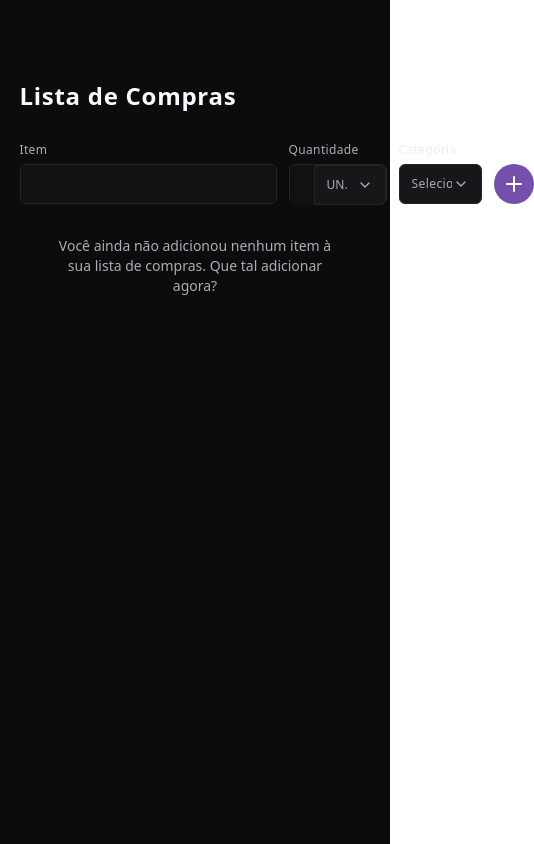
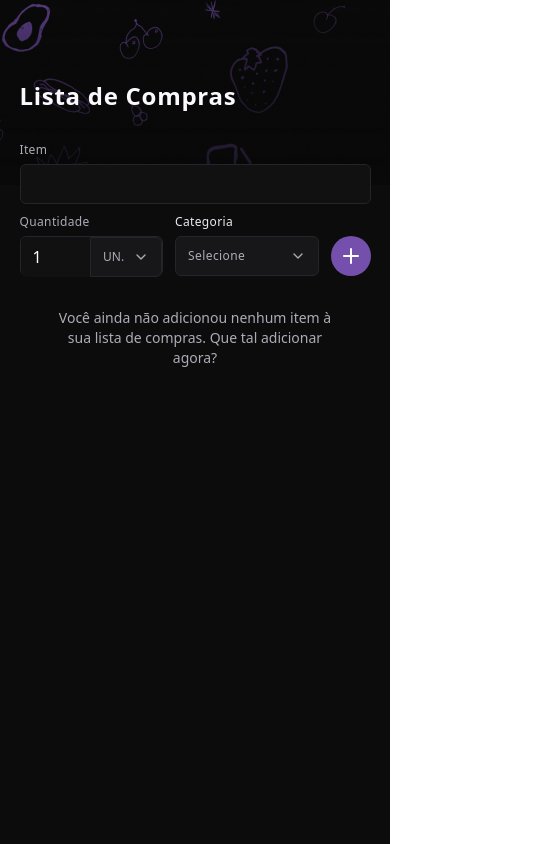
Before and after one commit to maik-emanoel/shopping-list, a React (Vite) app: page / in a window 390 px wide. Shown: the whole page, 534 px wide, since content can reach past the window. Built offline with nearby package versions, Linux system fonts and the light colour scheme.

Commit message:
improve responsivity

```diff
--- a/src/App.tsx
+++ b/src/App.tsx
@@ -4,7 +4,10 @@ import { v4 as uuidv4 } from "uuid";
 import imgCover from "./assets/img-cover.png";
 import { Form } from "./components/Form";
 import { Item } from "./components/Item";
-import { loadItemsFromLocalStorage, saveItemsToLocalStorage } from "./utils/saveItems";
+import {
+  loadItemsFromLocalStorage,
+  saveItemsToLocalStorage,
+} from "./utils/saveItems";
 
 export interface ItemsArrayProps {
   id: Key | null | undefined;
@@ -12,7 +15,7 @@ export interface ItemsArrayProps {
   quantity: number;
   typeOfQuantity: string;
   category: string;
-  checked: boolean
+  checked: boolean;
 }
 
 export function App() {
@@ -21,7 +24,9 @@ export function App() {
   const [itemTypeOfQuantity, setItemTypeOfQuantity] = useState("unidade");
   const [itemCategory, setItemCategory] = useState("");
 
-  const [items, setItems] = useState<ItemsArrayProps[]>(loadItemsFromLocalStorage());
+  const [items, setItems] = useState<ItemsArrayProps[]>(
+    loadItemsFromLocalStorage()
+  );
   const selectRef = useRef(null);
 
   function handleCreateItem() {
@@ -36,23 +41,26 @@ export function App() {
       quantity: itemQuantity,
       typeOfQuantity: itemTypeOfQuantity,
       category: itemCategory,
-      checked: false
+      checked: false,
     };
 
-    setItems([newItem ,...items]);
+    setItems([newItem, ...items]);
     setItemName("");
     setItemQuantity(1);
-    setItemTypeOfQuantity(prevState => prevState);
+    setItemTypeOfQuantity((prevState) => prevState);
     setItemCategory("");
 
     selectRef.current.clearValue();
   }
 
   useEffect(() => {
-    saveItemsToLocalStorage(items)
-  }, [items])
+    saveItemsToLocalStorage(items);
+  }, [items]);
 
-  function handleCheckChange(itemId: Key | null | undefined, newCheckedState: boolean) {
+  function handleCheckChange(
+    itemId: Key | null | undefined,
+    newCheckedState: boolean
+  ) {
     const updatedItems = items.map((item) => {
       if (item.id === itemId) {
         return {
@@ -67,12 +75,18 @@ export function App() {
   }
 
   function handleDeleteItem(itemId: Key | null | undefined) {
-    const updatedItems = items.filter(item => item.id !== itemId)
-    setItems(updatedItems)
+    const updatedItems = items.filter((item) => item.id !== itemId);
+    setItems(updatedItems);
   }
 
   return (
     <>
+      <img
+        src={imgCover}
+        alt=""
+        className="w-full h-[185px] absolute top-0 md:object-cover md:object-left-top"
+      />
+
       <main className="z-10 relative mx-auto max-w-[720px] py-20 w-[90%]">
         <header>
           <h1 className="text-gray-100 text-2xl font-bold tracking-[0.72px] mb-8">
@@ -93,8 +107,8 @@ export function App() {
         <div className="mt-8 flex flex-col gap-3">
           {items.length === 0 && (
             <p className="text-gray-200 text-center mx-auto text-sm w-[80%] max-w-[400px]">
-              Você ainda não adicionou nenhum item à sua lista de compras.
-              Que tal adicionar agora?
+              Você ainda não adicionou nenhum item à sua lista de compras. Que
+              tal adicionar agora?
             </p>
           )}
 
@@ -106,7 +120,9 @@ export function App() {
               itemTypeOfQuantity={item.typeOfQuantity}
               itemCategory={item.category}
               checked={item.checked}
-              onCheckChange={(newCheckedState: boolean) => handleCheckChange(item.id, newCheckedState)}
+              onCheckChange={(newCheckedState: boolean) =>
+                handleCheckChange(item.id, newCheckedState)
+              }
               handleDeleteItem={() => handleDeleteItem(item.id)}
             />
           ))}
--- a/src/components/Form.tsx
+++ b/src/components/Form.tsx
@@ -94,8 +94,8 @@ export function Form({
   };
 
   return (
-    <form className="text-white flex items-center gap-3">
-      <div className="group flex flex-col gap-2 flex-1">
+    <form className="text-white flex items-center gap-3 md:flex-col">
+      <div className="group flex flex-col gap-2 flex-1 md:w-full">
         <Label name="Item" htmlFor="itemNameInput" />
         <input
           type="text"
@@ -106,6 +106,7 @@ export function Form({
         />
       </div>
 
+      <div className="flex items-center gap-3 md:w-full">
         <div className="group max-w-[150px] w-full flex flex-col gap-2">
           <Label name="Quantidade" htmlFor="quantity" />
 
@@ -159,7 +160,7 @@ export function Form({
           </div>
         </div>
 
-      <div className="group max-w-[179px] w-full flex flex-col gap-2">
+        <div className="group max-w-[179px] w-full flex flex-col gap-2 md:max-w-none">
           <Label name="Categoria" htmlFor="category" isCategory />
 
           <div className="h-10">
@@ -207,6 +208,7 @@ export function Form({
         >
           <Plus />
         </button>
+      </div>
     </form>
   );
 }
--- a/src/components/Item.tsx
+++ b/src/components/Item.tsx
@@ -142,7 +142,7 @@ export function Item({
 
       <div className="flex items-center gap-3 select-none">
         <div
-          className={`flex items-center gap-1 py-2 px-4 rounded-full data-[ischecked=true]:brightness-75 ${textColor} ${bgDarkColor}`}
+          className={`flex items-center gap-1 py-2 px-4 sm:py-1 sm:px-2 rounded-full data-[ischecked=true]:brightness-75 ${textColor} ${bgDarkColor}`}
           data-ischecked={isChecked}
         >
           {icon}
```
Lines whose indentation alone changed are shown as unchanged.
